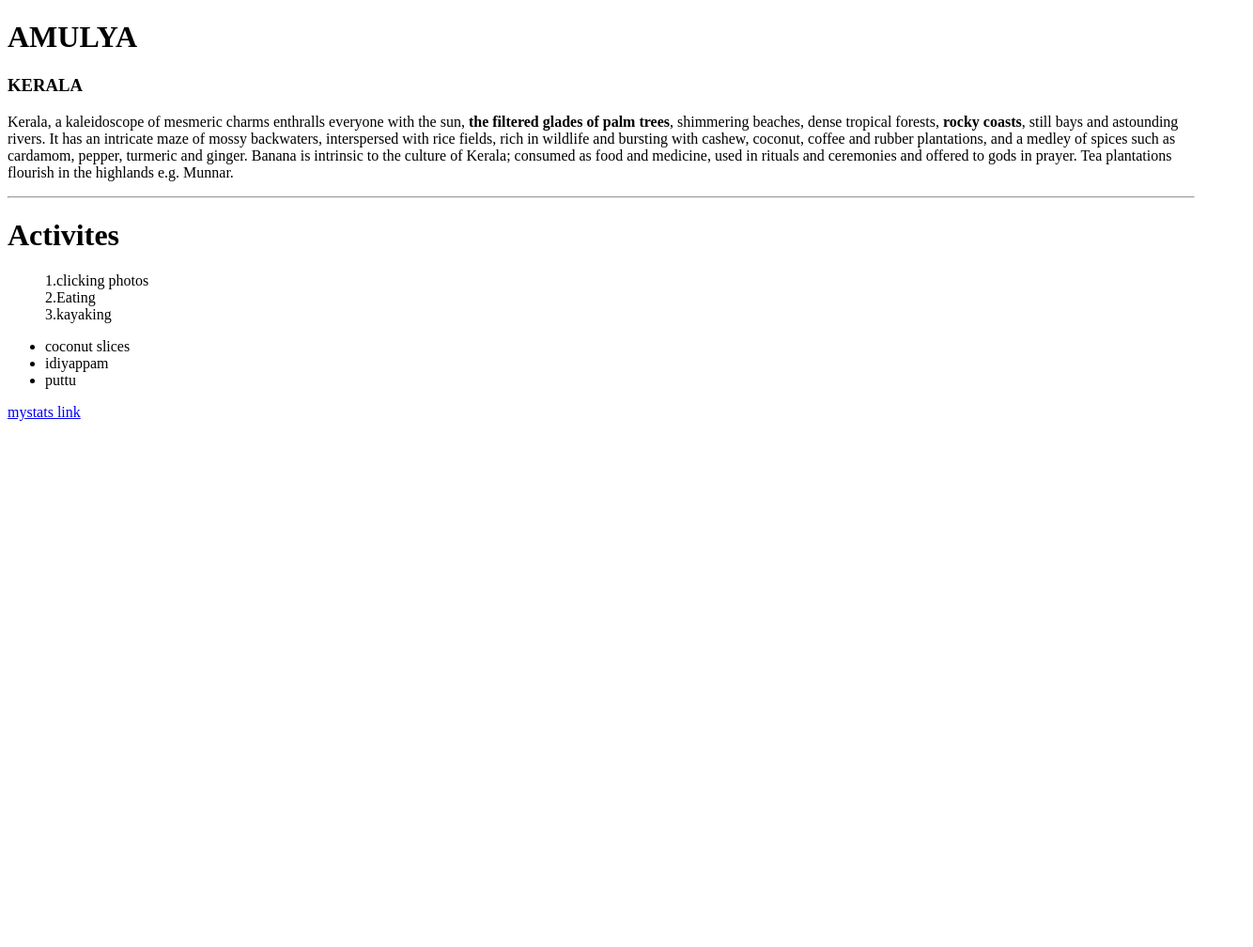
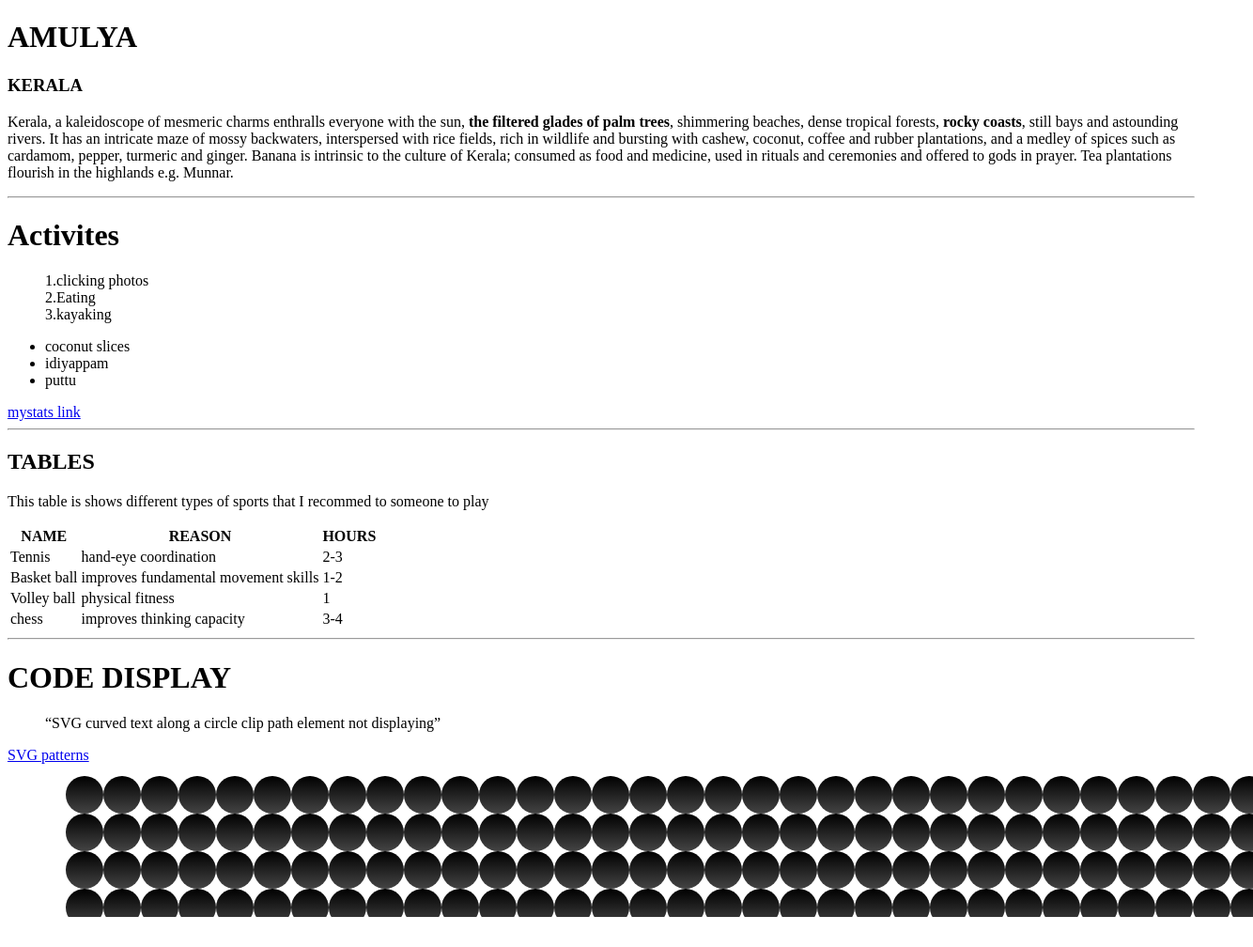
Before and after one commit to 44-563-WebApps-F23/44563-webapps-f23-assignment3-amulyaboggavarapu7, a plain HTML site: page index.html in a window 1280 px wide. Shown: the whole page at 94% size, 1334 px wide, since content can reach past the window. Before the commit the page ends 800 px from the top, so only its background shows below. Drawn offline with Linux system fonts and the light colour scheme.

Commit message:
Update index.html

```diff
--- a/index.html
+++ b/index.html
@@ -23,6 +23,68 @@
         <li>puttu</li>
     </ul>
     <a href="mystats.html">mystats link</a>
+    <hr>
+    <h2>TABLES</h2>
+    <P>This table is shows different types of sports that I recommed to someone to play</P>
+    <table>
+        <tr>
+            <th>NAME</th>
+            <th>REASON</th>
+            <th>HOURS</th>
+        </tr>
+        <tr>
+            <td>Tennis</td>
+            <td>hand-eye coordination</td>
+            <td>2-3</td>
+        </tr>
+        <tr>
+            <td>Basket ball</td>
+            <td>improves fundamental movement skills</td>
+            <td>1-2</td>
+        </tr>
+        <tr>
+            <td>Volley ball</td>
+            <td>physical fitness</td>
+            <td>1 </td>
+        </tr>
+        <tr>
+            <td>chess</td>
+            <td>improves thinking capacity</td>
+            <td>3-4</td>
+        </tr>
+
+    </table>
+    <hr>
+    <h1>CODE DISPLAY</h1>
+    <blockquote cite = "https://stackoverflow.com/questions/52249959/svg-curved-text-along-a-circle-clip-path-element-not-displaying"> <q>SVG curved text along a circle clip path element not displaying</q>
+    </blockquote>
+    <a href ="https://css-tricks.com/snippets/svg/svg-patterns/">SVG patterns</a>
+    <pre>
+        <svg width="100%" height="100%">
+
+            <!-- Create mask that we'll use to define a slight gradient -->
+            <mask maskUnits="userSpaceOnUse" id="fade">
+              <!-- Here's that slight gradient -->
+                   <linearGradient id="gradient" x1="0" y1="0" x2="0" y2="100%">
+                <stop offset="0" style="stop-color: #FFFFFF"></stop>
+                <stop offset="1" style="stop-color: #000000"></stop>
+              </linearGradient>
+              <!-- The canvas for our mask -->
+              <rect fill="url(#gradient)" width="100%" height="100%"></rect>
+            </mask>
+
+            <!-- Let's define the pattern -->
+            <!-- The width and height should be double the circle radius we plan to use -->
+            <pattern id="pattern-circles" x="0" y="0" width="40" height="40" patternUnits="userSpaceOnUse">
+              <!-- Now let's draw the circle -->
+              <!-- We're going to define the `fill` in the CSS for flexible use -->
+              <circle mask="url(#fade)" cx="20" cy="20" r="20"></circle>
+            </pattern>
+            <!-- The canvas with our applied pattern -->
+            <rect x="0" y="0" width="100%" height="100%" fill="url(#pattern-circles)"></rect>
+
+          </svg>
+    </pre>
 
 
 </body>
```
